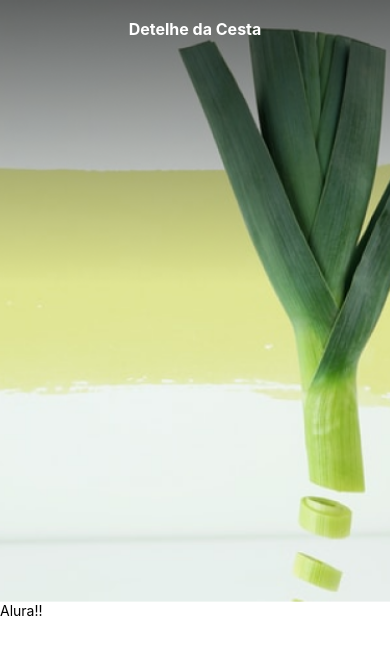
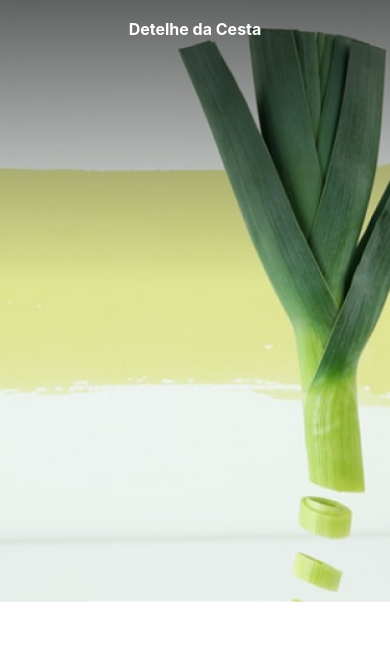
Before and after one commit to Juniorbasck/studies-react-native, a React Native app: screen / in a window 390 px wide. Shown: the top 654 px of the page. Built offline with nearby package versions, Linux system fonts and the light colour scheme.

Commit message:
atualizacoes

```diff
--- a/App.js
+++ b/App.js
@@ -1,7 +1,7 @@
 import { StatusBar, SafeAreaView, StyleSheet, Text, View } from 'react-native';
 import React from 'react';
+import Cesta from "./src/telas/Cesta"
 
-import Cesta from './src/telas/Cesta.js';
 
 
 export default function App() {
@@ -9,8 +9,6 @@ export default function App() {
     <View>
       <StatusBar />
       <Cesta />
-      <Text>Alura!!</Text>
-
     </View>
   );
 }
--- a/package.json
+++ b/package.json
@@ -12,7 +12,7 @@
     "expo": "~48.0.11",
     "expo-status-bar": "~1.4.4",
     "react": "18.2.0",
-    "react-native": "0.71.6"
+    "react-native": "0.71.7"
   },
   "devDependencies": {
     "@babel/core": "^7.20.0"
```
Also changed, not shown: 1 other file (tests, documents, lock files or other folders).
